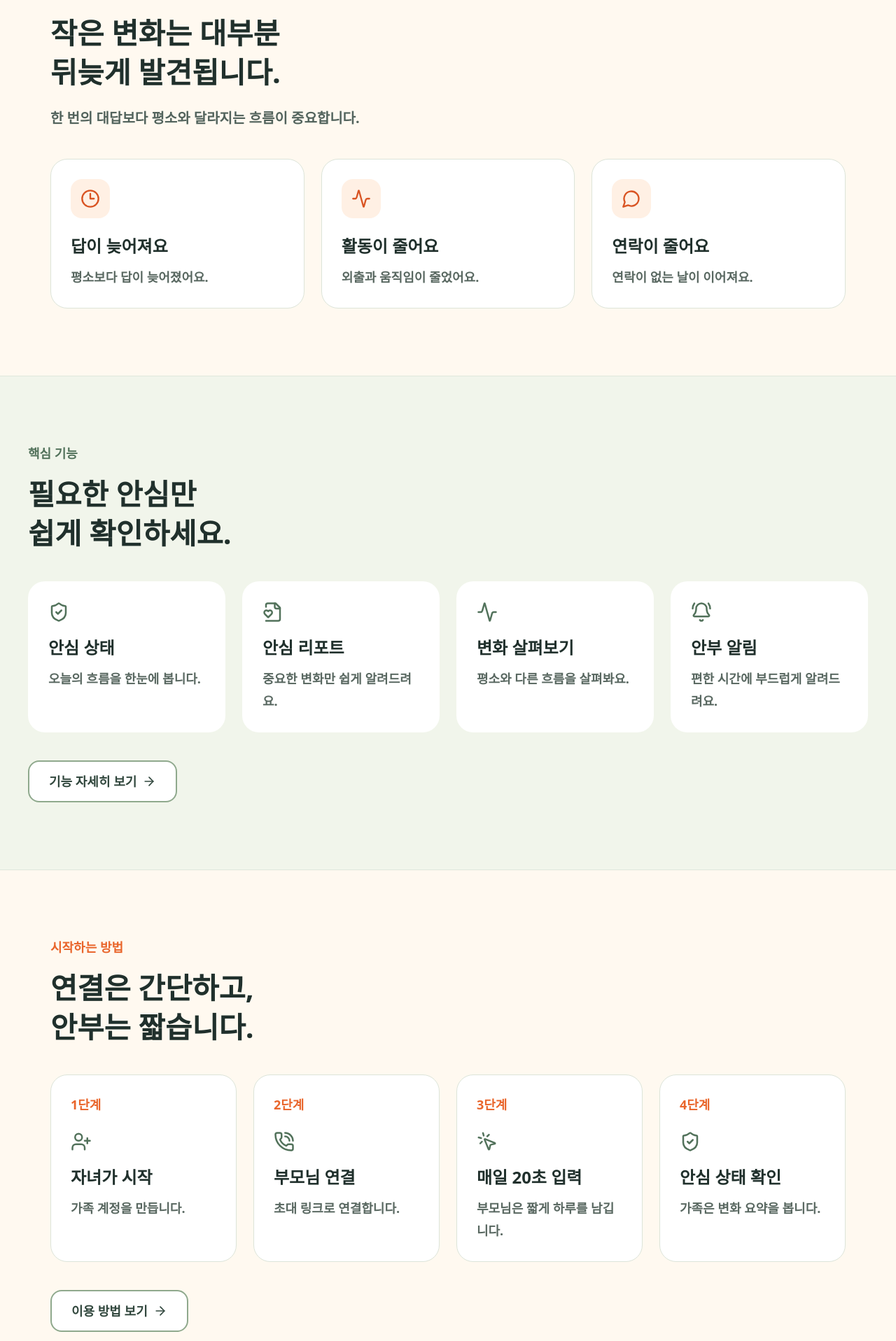
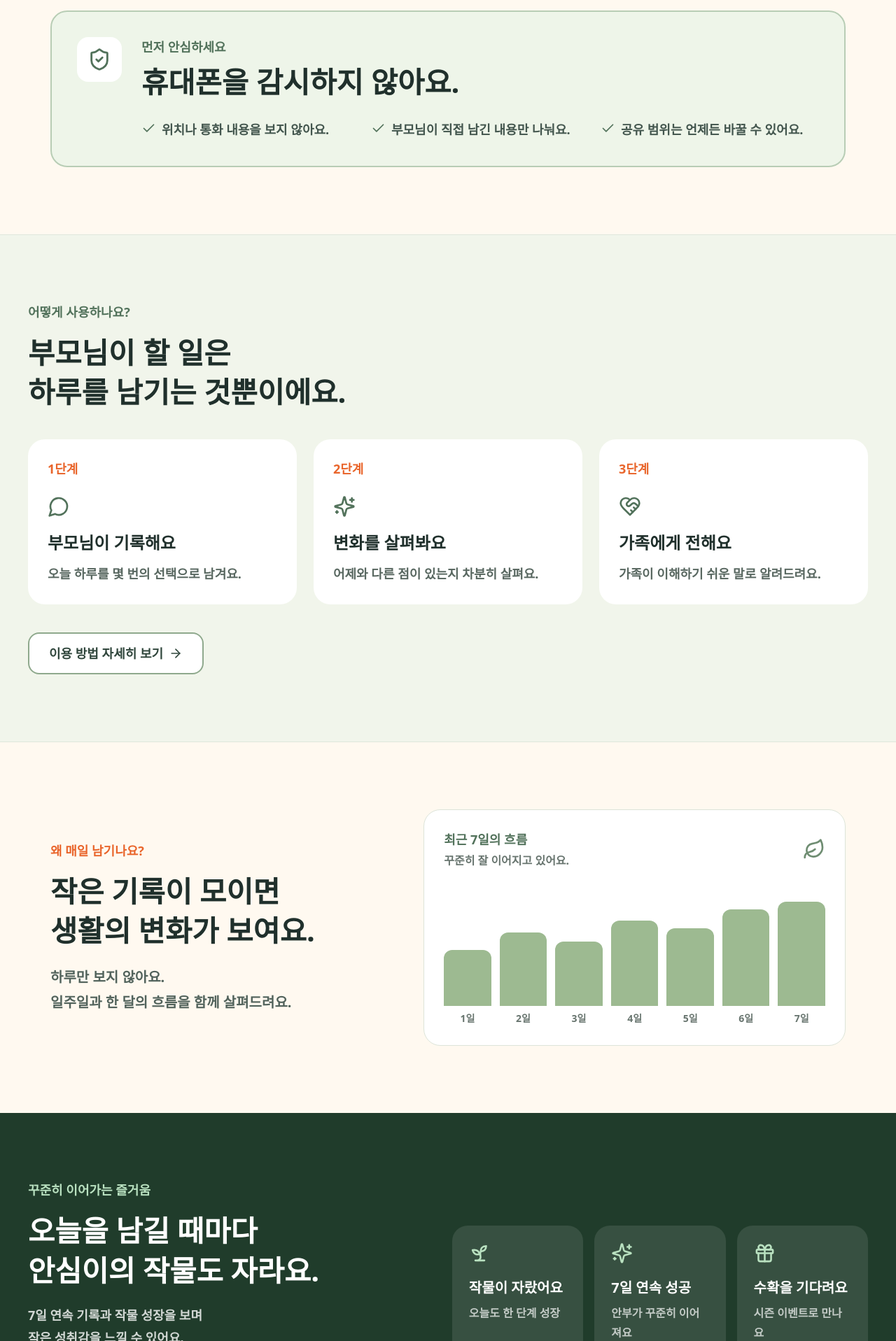
Before and after one commit to hotoksusu/Thinking-of-You, a Next.js app: page / in a window 1280 px wide. Shown: the part 883-2800 px from the top of the page at 70% size. Built offline with nearby package versions, Linux system fonts and the light colour scheme; a web font is replaced by a local one.

Commit message:
Reframe landing around parent questions

```diff
--- a/app/page.tsx
+++ b/app/page.tsx
@@ -1,27 +1,38 @@
 import Image from "next/image";
 import Link from "next/link";
-import { Activity, ArrowRight, BellRing, Clock3, FileHeart, MessageCircle, MousePointerClick, PhoneCall, ShieldCheck, UserPlus } from "lucide-react";
+import {
+  ArrowRight,
+  BellRing,
+  Check,
+  Clock3,
+  EyeOff,
+  Gift,
+  HeartHandshake,
+  Leaf,
+  MessageCircle,
+  PhoneCall,
+  ShieldCheck,
+  Sparkles,
+  Sprout,
+  UserRoundCheck,
+} from "lucide-react";
 import { MarketingHeader, MobileStartCta } from "@/components/marketing-navigation";
 
-const changes = [
-  { icon: Clock3, title: "답이 늦어져요", text: "평소보다 답이 늦어졌어요." },
-  { icon: Activity, title: "활동이 줄어요", text: "외출과 움직임이 줄었어요." },
-  { icon: MessageCircle, title: "연락이 줄어요", text: "연락이 없는 날이 이어져요." },
+const steps = [
+  { icon: MessageCircle, title: "부모님이 기록해요", text: "오늘 하루를 몇 번의 선택으로 남겨요." },
+  { icon: Sparkles, title: "변화를 살펴봐요", text: "어제와 다른 점이 있는지 차분히 살펴요." },
+  { icon: HeartHandshake, title: "가족에게 전해요", text: "가족이 이해하기 쉬운 말로 알려드려요." },
 ];
 
-const features = [
-  { icon: ShieldCheck, title: "안심 상태", text: "오늘의 흐름을 한눈에 봅니다." },
-  { icon: FileHeart, title: "안심 리포트", text: "중요한 변화만 쉽게 알려드려요." },
-  { icon: Activity, title: "변화 살펴보기", text: "평소와 다른 흐름을 살펴봐요." },
-  { icon: BellRing, title: "안부 알림", text: "편한 시간에 부드럽게 알려드려요." },
+const privacyNotes = [
+  "위치나 통화 내용을 보지 않아요.",
+  "부모님이 직접 남긴 내용만 나눠요.",
+  "공유 범위는 언제든 바꿀 수 있어요.",
 ];
 
-const steps = [
-  { icon: UserPlus, title: "자녀가 시작", text: "가족 계정을 만듭니다." },
-  { icon: PhoneCall, title: "부모님 연결", text: "초대 링크로 연결합니다." },
-  { icon: MousePointerClick, title: "매일 20초 입력", text: "부모님은 짧게 하루를 남깁니다." },
-  { icon: ShieldCheck, title: "안심 상태 확인", text: "가족은 변화 요약을 봅니다." },
-];
+const childView = ["오늘 기록 여부", "이번 주 안심 상태", "생활 변화 흐름", "쉬운 한 줄 요약"];
+
+const weeklyBars = [42, 55, 48, 64, 58, 72, 78];
 
 export default function LandingPage() {
   return (
@@ -30,19 +41,27 @@ export default function LandingPage() {
 
       <section className="relative isolate mx-auto w-full max-w-[1440px] overflow-hidden border-b border-[#E7E5DE] bg-[#F6EDDF]">
         <div className="absolute inset-y-0 right-0 hidden w-[48%] lg:block">
-          <Image src="/brand/hero-family.png" alt="부모님 곁에서 생활 변화를 살피는 오늘안부 안심이" fill priority className="object-cover" sizes="48vw" />
+          <Image src="/brand/hero-family.png" alt="오늘을 기록하는 부모님 곁의 안심이" fill priority className="object-cover" sizes="48vw" />
         </div>
         <div className="absolute inset-y-0 left-0 w-full bg-[#FFF9F0] lg:w-[58%]" aria-hidden />
-        <div className="relative z-10 mx-auto grid min-h-[680px] w-full max-w-[1200px] items-center px-5 py-14 sm:px-8 lg:grid-cols-[1.05fr_.95fr] lg:py-20">
-          <div className="max-w-[650px]">
-            <p className="text-xl font-black leading-8 text-[#E9652B]">부모님의 생활 변화를<br className="sm:hidden" /> 가족의 안심으로</p>
-            <h1 className="mt-6 text-[3rem] font-black leading-[1.16] sm:text-[4rem]">중요한 건<br />안부가 아니라<br /><span className="text-[#52725B]">변화입니다.</span></h1>
-            <p className="mt-7 max-w-[600px] text-[1.35rem] font-bold leading-10 text-[#43564E]">평소와 다른 생활 변화를 살펴<br />가족에게 알기 쉽게 전해드립니다.</p>
+        <div className="relative z-10 mx-auto grid min-h-[720px] w-full max-w-[1200px] items-center px-5 py-14 sm:px-8 lg:grid-cols-[1.05fr_.95fr] lg:py-20">
+          <div className="max-w-[680px]">
+            <p className="text-xl font-black leading-8 text-[#E9652B]">오늘을 남기면<br className="sm:hidden" /> 가족에게 안심이 전해져요</p>
+            <h1 className="mt-6 text-[3rem] font-black leading-[1.16] sm:text-[4rem]">매일 20초,<br /><span className="text-[#52725B]">오늘을 남겨주세요.</span></h1>
+            <p className="mt-7 max-w-[650px] text-[1.35rem] font-bold leading-10 text-[#43564E]">부모님은 하루를 간단히 기록하고,<br />자녀는 생활의 변화를 보며 안심해요.</p>
+
+            <div className="mt-7 flex max-w-[640px] flex-wrap gap-3" aria-label="오늘안부 핵심 안내">
+              {["앱 설치 필요 없음", "하루 20초", "변화만 살펴보기", "가족과 연결"].map((label) => (
+                <span key={label} className="inline-flex min-h-11 items-center gap-2 rounded-full border border-[#D8E3D5] bg-white px-4 text-base font-black text-[#40534B]"><Check size={18} aria-hidden />{label}</span>
+              ))}
+            </div>
+
             <div className="mt-8 flex flex-col gap-4 sm:flex-row">
               <Link id="landing-primary-cta" href="/start" className="inline-flex min-h-16 items-center justify-center gap-2 rounded-2xl bg-[#E9652B] px-8 text-xl font-black text-white shadow-[0_16px_34px_rgba(233,101,43,0.22)]">오늘안부 시작하기 <ArrowRight size={22} aria-hidden /></Link>
-              <Link href="/about" className="inline-flex min-h-16 items-center justify-center gap-2 rounded-2xl border-2 border-[#8FA98D] bg-white px-7 text-xl font-black text-[#31473D]">서비스 둘러보기</Link>
+              <Link href="/guide" className="inline-flex min-h-16 items-center justify-center rounded-2xl border-2 border-[#8FA98D] bg-white px-8 text-xl font-black text-[#31473D]">이용 방법 보기</Link>
             </div>
-            <div className="relative mt-9 aspect-[4/3] overflow-hidden rounded-[22px] shadow-[0_18px_44px_rgba(67,49,34,0.14)] lg:hidden">
+
+            <div className="relative mt-9 aspect-[4/3] overflow-hidden rounded-[24px] lg:hidden">
               <Image src="/brand/hero-family.png" alt="부모님과 오늘안부 안심이" fill priority className="object-cover" sizes="100vw" />
             </div>
           </div>
@@ -50,49 +69,122 @@ export default function LandingPage() {
       </section>
 
       <section className="mx-auto w-full max-w-[1200px] px-5 py-20 sm:px-8 sm:py-24">
-        <p className="text-lg font-black text-[#E9652B]">놓치기 쉬운 변화</p>
-        <h2 className="mt-4 text-[2.15rem] font-black leading-[1.35] sm:text-[2.6rem]">작은 변화는 대부분<br />뒤늦게 발견됩니다.</h2>
-        <p className="mt-5 max-w-[720px] text-xl font-semibold leading-9 text-[#52635C]">한 번의 대답보다<br className="sm:hidden" /> 평소와 달라지는 흐름이 중요합니다.</p>
-        <div className="mt-10 grid gap-6 md:grid-cols-3">
-          {changes.map(({ icon: Icon, title, text }) => <article key={title} className="rounded-[24px] border border-[#DCE4D9] bg-white p-7"><span className="flex size-14 items-center justify-center rounded-2xl bg-[#FFF0E4] text-[#D95423]"><Icon size={28} aria-hidden /></span><h3 className="mt-6 text-2xl font-black">{title}</h3><p className="mt-3 text-lg font-semibold leading-8 text-[#596861]">{text}</p></article>)}
+        <div className="rounded-[24px] border-2 border-[#B8CDB5] bg-[#EEF5E9] p-7 sm:p-9">
+          <div className="grid gap-7 md:grid-cols-[auto_1fr] md:items-start">
+            <span className="flex size-16 items-center justify-center rounded-2xl bg-white text-[#52725B]"><ShieldCheck size={34} aria-hidden /></span>
+            <div>
+              <p className="text-lg font-black text-[#52725B]">먼저 안심하세요</p>
+              <h2 className="mt-2 text-[2.15rem] font-black leading-[1.35] sm:text-[2.6rem]">휴대폰을 감시하지 않아요.</h2>
+              <div className="mt-6 grid gap-4 md:grid-cols-3">
+                {privacyNotes.map((note) => <p key={note} className="flex items-start gap-2 text-lg font-bold leading-8 text-[#43564E]"><Check size={21} className="mt-1 shrink-0 text-[#52725B]" aria-hidden />{note}</p>)}
+              </div>
+            </div>
+          </div>
         </div>
       </section>
 
       <section className="border-y border-[#DFE7DC] bg-[#F1F5EB] px-5 py-20 sm:px-8 sm:py-24">
         <div className="mx-auto w-full max-w-[1200px]">
-          <p className="text-lg font-black text-[#52725B]">핵심 기능</p>
-          <h2 className="mt-4 text-[2.15rem] font-black leading-[1.35] sm:text-[2.6rem]">필요한 안심만<br />쉽게 확인하세요.</h2>
-          <div className="mt-10 grid gap-6 sm:grid-cols-2 lg:grid-cols-4">
-            {features.map(({ icon: Icon, title, text }) => <Link href="/features" key={title} className="rounded-[24px] border border-transparent bg-white p-7 transition hover:-translate-y-1 hover:border-[#B8CBB4] hover:shadow-[0_14px_32px_rgba(55,72,55,0.08)]"><Icon size={30} className="text-[#52725B]" aria-hidden /><h3 className="mt-5 text-2xl font-black">{title}</h3><p className="mt-3 text-lg font-semibold leading-8 text-[#596861]">{text}</p></Link>)}
+          <p className="text-lg font-black text-[#52725B]">어떻게 사용하나요?</p>
+          <h2 className="mt-4 text-[2.15rem] font-black leading-[1.35] sm:text-[2.6rem]">부모님이 할 일은<br />하루를 남기는 것뿐이에요.</h2>
+          <div className="mt-10 grid gap-6 md:grid-cols-3">
+            {steps.map(({ icon: Icon, title, text }, index) => (
+              <article key={title} className="rounded-[24px] bg-white p-7">
+                <span className="text-lg font-black text-[#E9652B]">{index + 1}단계</span>
+                <Icon size={32} className="mt-6 text-[#52725B]" aria-hidden />
+                <h3 className="mt-5 text-2xl font-black">{title}</h3>
+                <p className="mt-3 text-lg font-semibold leading-8 text-[#596861]">{text}</p>
+              </article>
+            ))}
           </div>
-          <Link href="/features" className="mt-10 inline-flex min-h-[60px] items-center gap-2 rounded-2xl border-2 border-[#8FA98D] bg-white px-7 text-lg font-black text-[#31473D]">기능 자세히 보기 <ArrowRight size={20} aria-hidden /></Link>
+          <Link href="/guide" className="mt-10 inline-flex min-h-[60px] items-center gap-2 rounded-2xl border-2 border-[#8FA98D] bg-white px-7 text-lg font-black text-[#31473D]">이용 방법 자세히 보기 <ArrowRight size={20} aria-hidden /></Link>
+        </div>
+      </section>
+
+      <section className="mx-auto grid w-full max-w-[1200px] gap-10 px-5 py-20 sm:px-8 sm:py-24 lg:grid-cols-[.9fr_1.1fr] lg:items-center">
+        <div>
+          <p className="text-lg font-black text-[#E9652B]">왜 매일 남기나요?</p>
+          <h2 className="mt-4 text-[2.15rem] font-black leading-[1.35] sm:text-[2.6rem]">작은 기록이 모이면<br />생활의 변화가 보여요.</h2>
+          <p className="mt-5 max-w-[560px] text-xl font-semibold leading-9 text-[#52635C]">하루만 보지 않아요.<br />일주일과 한 달의 흐름을 함께 살펴드려요.</p>
+        </div>
+        <article className="rounded-[24px] border border-[#DCE4D9] bg-white p-7">
+          <div className="flex items-center justify-between gap-4"><div><p className="text-lg font-black text-[#52725B]">최근 7일의 흐름</p><p className="mt-1 text-base font-bold text-[#68756F]">꾸준히 잘 이어지고 있어요.</p></div><Leaf size={32} className="text-[#6F8D72]" aria-hidden /></div>
+          <div className="mt-8 flex h-48 items-end gap-3" aria-label="최근 7일 생활 기록 예시 그래프">
+            {weeklyBars.map((height, index) => <div key={index} className="flex h-full flex-1 flex-col justify-end gap-2"><span className="w-full rounded-t-xl bg-[#9DBA91]" style={{ height: `${height}%` }} /><span className="text-center text-sm font-black text-[#68756F]">{index + 1}일</span></div>)}
+          </div>
+        </article>
+      </section>
+
+      <section className="bg-[#203C2B] px-5 py-20 text-white sm:px-8 sm:py-24">
+        <div className="mx-auto grid w-full max-w-[1200px] gap-10 lg:grid-cols-[1fr_1.05fr] lg:items-center">
+          <div>
+            <p className="text-lg font-black text-[#B9E1C0]">꾸준히 이어가는 즐거움</p>
+            <h2 className="mt-4 text-[2.15rem] font-black leading-[1.35] sm:text-[2.6rem]">오늘을 남길 때마다<br />안심이의 작물도 자라요.</h2>
+            <p className="mt-5 max-w-[580px] text-lg font-semibold leading-8 text-white/80">7일 연속 기록과 작물 성장을 보며<br />작은 성취감을 느낄 수 있어요.</p>
+            <p className="mt-5 rounded-2xl bg-white/10 px-5 py-4 text-base font-bold leading-7 text-white/75">시즌 수확 이벤트가 열리면 제철 농산물을 실제로 만날 수도 있어요.</p>
+          </div>
+          <div className="grid gap-4 sm:grid-cols-3">
+            <Reward icon={Sprout} title="작물이 자랐어요" text="오늘도 한 단계 성장" />
+            <Reward icon={Sparkles} title="7일 연속 성공" text="안부가 꾸준히 이어져요" />
+            <Reward icon={Gift} title="수확을 기다려요" text="시즌 이벤트로 만나요" />
+          </div>
+        </div>
+      </section>
+
+      <section className="mx-auto grid w-full max-w-[1200px] gap-10 px-5 py-20 sm:px-8 sm:py-24 lg:grid-cols-[.9fr_1.1fr] lg:items-center">
+        <div>
+          <p className="text-lg font-black text-[#E9652B]">자녀에게 무엇이 보이나요?</p>
+          <h2 className="mt-4 text-[2.15rem] font-black leading-[1.35] sm:text-[2.6rem]">모든 내용이 아니라<br />필요한 안심만 보여요.</h2>
+          <p className="mt-5 max-w-[560px] text-xl font-semibold leading-9 text-[#52635C]">위치나 통화 내용은 보이지 않아요.<br />부모님이 남긴 기록의 흐름만 전해져요.</p>
+        </div>
+        <article className="rounded-[24px] border border-[#DCE4D9] bg-white p-7">
+          <div className="flex items-center gap-4"><span className="flex size-14 items-center justify-center rounded-2xl bg-[#EDF4E9] text-[#52725B]"><UserRoundCheck size={29} aria-hidden /></span><div><p className="text-lg font-black text-[#52725B]">가족에게 보이는 내용</p><p className="mt-1 font-bold text-[#68756F]">알기 쉬운 네 가지만 전해요.</p></div></div>
+          <ul className="mt-7 grid gap-4 sm:grid-cols-2">{childView.map((item) => <li key={item} className="flex min-h-14 items-center gap-3 rounded-2xl bg-[#F5F7F3] px-5 text-lg font-black"><Check size={21} className="text-[#52725B]" aria-hidden />{item}</li>)}</ul>
+          <p className="mt-6 flex items-start gap-3 text-base font-bold leading-7 text-[#68756F]"><EyeOff size={21} className="mt-1 shrink-0" aria-hidden />불필요한 사생활은 가족에게 보이지 않아요.</p>
+        </article>
+      </section>
+
+      <section className="border-y border-[#DFE7DC] bg-[#F1F5EB] px-5 py-20 sm:px-8 sm:py-24">
+        <div className="mx-auto grid w-full max-w-[1200px] gap-8 lg:grid-cols-[1fr_1fr]">
+          <div><p className="text-lg font-black text-[#52725B]">깜빡한 날도 괜찮아요</p><h2 className="mt-4 text-[2.15rem] font-black leading-[1.35] sm:text-[2.6rem]">기록하지 않은 날에는<br />부드럽게 알려드려요.</h2></div>
+          <div className="grid gap-5">
+            <InfoLine icon={BellRing} title="먼저 부모님께 알려드려요" text="입력을 잊지 않도록 편한 말로 안내해요." />
+            <InfoLine icon={ShieldCheck} title="오래 쉬면 가족도 확인해요" text="걱정을 키우지 않고 안부가 필요한 때만 알려요." />
+          </div>
         </div>
       </section>
 
       <section className="mx-auto w-full max-w-[1200px] px-5 py-20 sm:px-8 sm:py-24">
-        <p className="text-lg font-black text-[#E9652B]">시작하는 방법</p>
-        <h2 className="mt-4 text-[2.15rem] font-black leading-[1.35] sm:text-[2.6rem]">연결은 간단하고,<br />안부는 짧습니다.</h2>
-        <div className="mt-10 grid gap-6 md:grid-cols-4">
-          {steps.map(({ icon: Icon, title, text }, index) => <Link href="/guide" key={title} className="relative rounded-[24px] border border-[#DCE4D9] bg-white p-7 transition hover:-translate-y-1 hover:border-[#AFC4AC]"><span className="text-lg font-black text-[#E9652B]">{index + 1}단계</span><Icon size={30} className="mt-6 text-[#52725B]" aria-hidden /><h3 className="mt-5 text-2xl font-black">{title}</h3><p className="mt-3 text-lg font-semibold leading-8 text-[#596861]">{text}</p></Link>)}
-        </div>
-        <Link href="/guide" className="mt-10 inline-flex min-h-[60px] items-center gap-2 rounded-2xl border-2 border-[#8FA98D] bg-white px-7 text-lg font-black text-[#31473D]">이용 방법 보기 <ArrowRight size={20} aria-hidden /></Link>
-      </section>
-
-      <section className="bg-[#203C2B] px-5 py-20 text-white sm:px-8 sm:py-24">
-        <div className="mx-auto grid w-full max-w-[1200px] gap-7 md:grid-cols-[auto_1fr_auto] md:items-center">
-          <span className="flex size-16 items-center justify-center rounded-2xl bg-white/10 text-[#B9E1C0]"><ShieldCheck size={34} aria-hidden /></span>
-          <div><h2 className="text-[2rem] font-black leading-[1.3] sm:text-4xl">의료 진단이 아니라<br />가족을 위한 안심 신호입니다.</h2><p className="mt-4 max-w-[650px] text-lg font-semibold leading-8 text-white/80">질병을 판단하지 않습니다.<br />평소와 다른 흐름을 가족이 살펴보도록 돕습니다.</p></div>
-          <Link href="/about" className="inline-flex min-h-[60px] items-center justify-center gap-2 rounded-2xl bg-white px-7 text-lg font-black text-[#203C2B]">서비스 자세히 보기 <ArrowRight size={20} aria-hidden /></Link>
+        <p className="text-lg font-black text-[#E9652B]">전화하면 되지 않나요?</p>
+        <h2 className="mt-4 text-[2.15rem] font-black leading-[1.35] sm:text-[2.6rem]">전화와 오늘안부는<br />서로 다른 장점이 있어요.</h2>
+        <div className="mt-10 grid gap-6 md:grid-cols-2">
+          <CompareCard icon={PhoneCall} title="전화 안부" items={["서로 시간을 맞춰야 해요.", "그날의 상태를 대화로 확인해요.", "지난 변화를 기억하기 어려워요."]} />
+          <CompareCard icon={Clock3} title="오늘안부" highlighted items={["원하는 시간에 20초만 남겨요.", "하루하루의 변화가 차곡차곡 쌓여요.", "가족이 달라진 점을 쉽게 확인해요."]} />
         </div>
       </section>
 
-      <section className="mx-auto w-full max-w-[1200px] px-5 py-24 text-center sm:px-8 sm:py-28">
-        <h2 className="text-[2rem] font-black leading-[1.3] sm:text-4xl">부모님의 오늘을<br />오늘부터 함께 확인해보세요.</h2>
-        <p className="mt-6 text-xl font-bold leading-9 text-[#52635C]">앱 설치 없이<br className="sm:hidden" /> 바로 시작할 수 있습니다.</p>
-        <Link href="/start" className="mt-8 inline-flex min-h-16 w-full max-w-[460px] items-center justify-center gap-2 rounded-2xl bg-[#E9652B] px-7 text-xl font-black text-white shadow-[0_16px_34px_rgba(233,101,43,0.22)]">부모님과 연결 시작하기 <ArrowRight size={21} aria-hidden /></Link>
+      <section className="mx-auto w-full max-w-[1200px] px-5 pb-24 text-center sm:px-8 sm:pb-28">
+        <div className="rounded-[24px] bg-[#FFF0E4] px-6 py-8">
+          <p className="text-xl font-black text-[#D95423]">지금은 기본 기능을 무료로 체험할 수 있어요.</p>
+          <p className="mt-3 text-lg font-bold leading-8 text-[#596861]">결제 없이 부모님과 연결하고<br className="sm:hidden" /> 오늘안부를 시작해보세요.</p>
+        </div>
+        <h2 className="mt-16 text-[2.15rem] font-black leading-[1.35] sm:text-[2.6rem]">생각보다 어렵지 않아요.<br />오늘부터 가볍게 시작해보세요.</h2>
+        <Link href="/start" className="mt-8 inline-flex min-h-16 w-full max-w-[480px] items-center justify-center gap-2 rounded-2xl bg-[#E9652B] px-8 text-xl font-black text-white shadow-[0_16px_34px_rgba(233,101,43,0.22)]">부모님과 연결 시작하기 <ArrowRight size={22} aria-hidden /></Link>
       </section>
 
       <MobileStartCta />
     </main>
   );
 }
+
+function Reward({ icon: Icon, title, text }: { icon: typeof Sprout; title: string; text: string }) {
+  return <article className="rounded-[22px] bg-white/10 p-6"><Icon size={31} className="text-[#B9E1C0]" aria-hidden /><h3 className="mt-5 text-xl font-black">{title}</h3><p className="mt-2 font-semibold leading-7 text-white/70">{text}</p></article>;
+}
+
+function InfoLine({ icon: Icon, title, text }: { icon: typeof BellRing; title: string; text: string }) {
+  return <article className="flex gap-4 rounded-[22px] bg-white p-6"><span className="flex size-14 shrink-0 items-center justify-center rounded-2xl bg-[#EDF4E9] text-[#52725B]"><Icon size={27} aria-hidden /></span><div><h3 className="text-xl font-black">{title}</h3><p className="mt-2 text-lg font-semibold leading-8 text-[#596861]">{text}</p></div></article>;
+}
+
+function CompareCard({ icon: Icon, title, items, highlighted = false }: { icon: typeof PhoneCall; title: string; items: string[]; highlighted?: boolean }) {
+  return <article className={`rounded-[24px] border-2 p-7 ${highlighted ? "border-[#91AC8D] bg-[#EEF5E9]" : "border-[#E0E4DE] bg-white"}`}><Icon size={31} className="text-[#52725B]" aria-hidden /><h3 className="mt-5 text-2xl font-black">{title}</h3><ul className="mt-6 space-y-4">{items.map((item) => <li key={item} className="flex items-start gap-3 text-lg font-semibold leading-8 text-[#52635C]"><Check size={21} className="mt-1 shrink-0 text-[#52725B]" aria-hidden />{item}</li>)}</ul></article>;
+}
```
